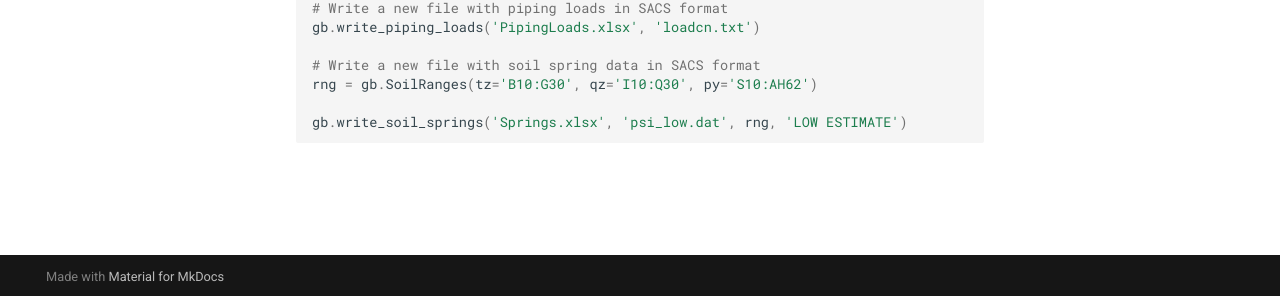
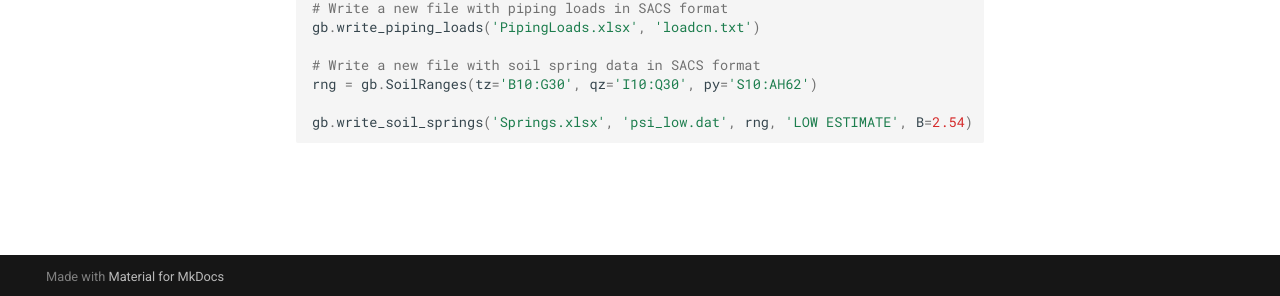
Before and after one commit to Pyseas/J019-Golden-Beach, an MkDocs documentation site: the page built from docs/index.md, in a window 1280 px wide. Shown: the part 601-897 px from the top of the page. Built offline with MkDocs 1.6.1 and Material for MkDocs 9.7.7, drawn with Linux system fonts in a browser that asks for light colours.

Commit message:
Documentation update

````diff
--- a/docs/index.md
+++ b/docs/index.md
@@ -20,5 +20,5 @@ gb.write_piping_loads('PipingLoads.xlsx', 'loadcn.txt')
 # Write a new file with soil spring data in SACS format
 rng = gb.SoilRanges(tz='B10:G30', qz='I10:Q30', py='S10:AH62')
 
-gb.write_soil_springs('Springs.xlsx', 'psi_low.dat', rng, 'LOW ESTIMATE')
+gb.write_soil_springs('Springs.xlsx', 'psi_low.dat', rng, 'LOW ESTIMATE', B=2.54)
 ```
````
Also changed, not shown: docs/make_new_model.md (+6 -6 lines).
